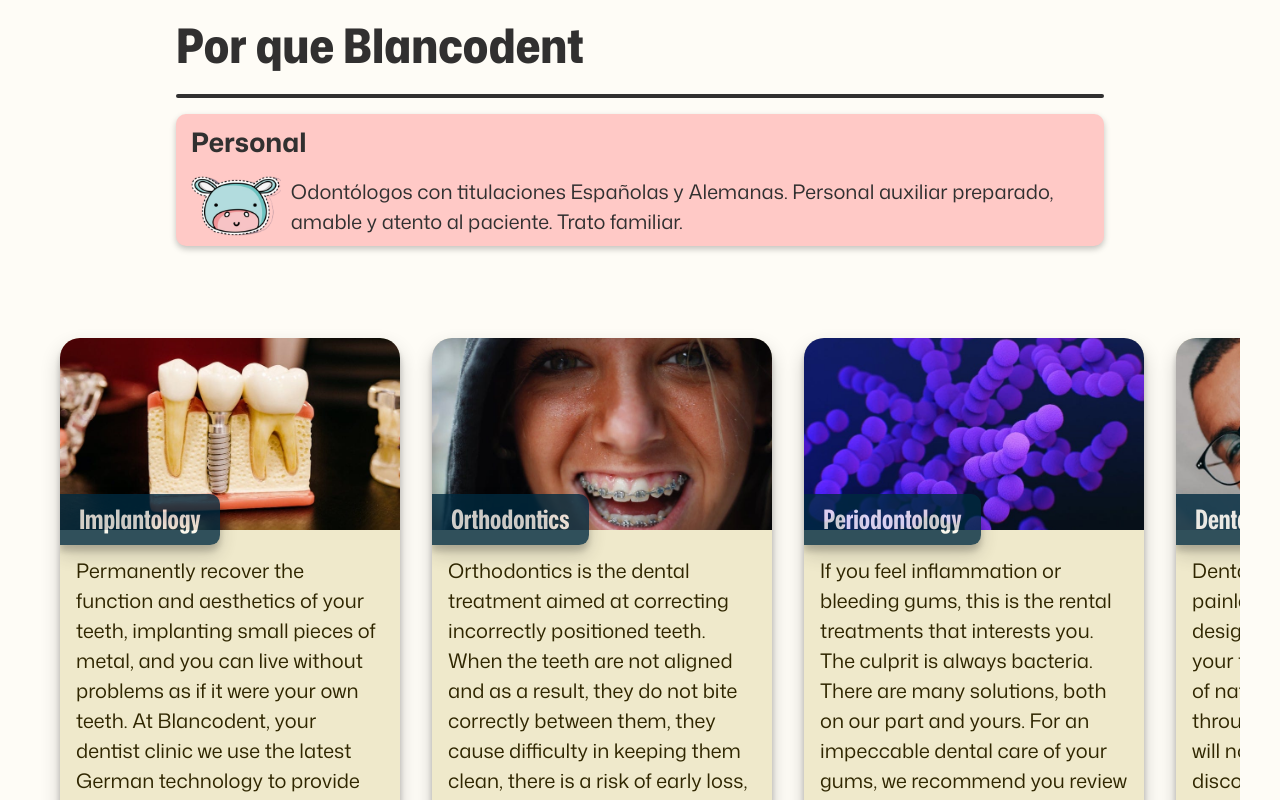
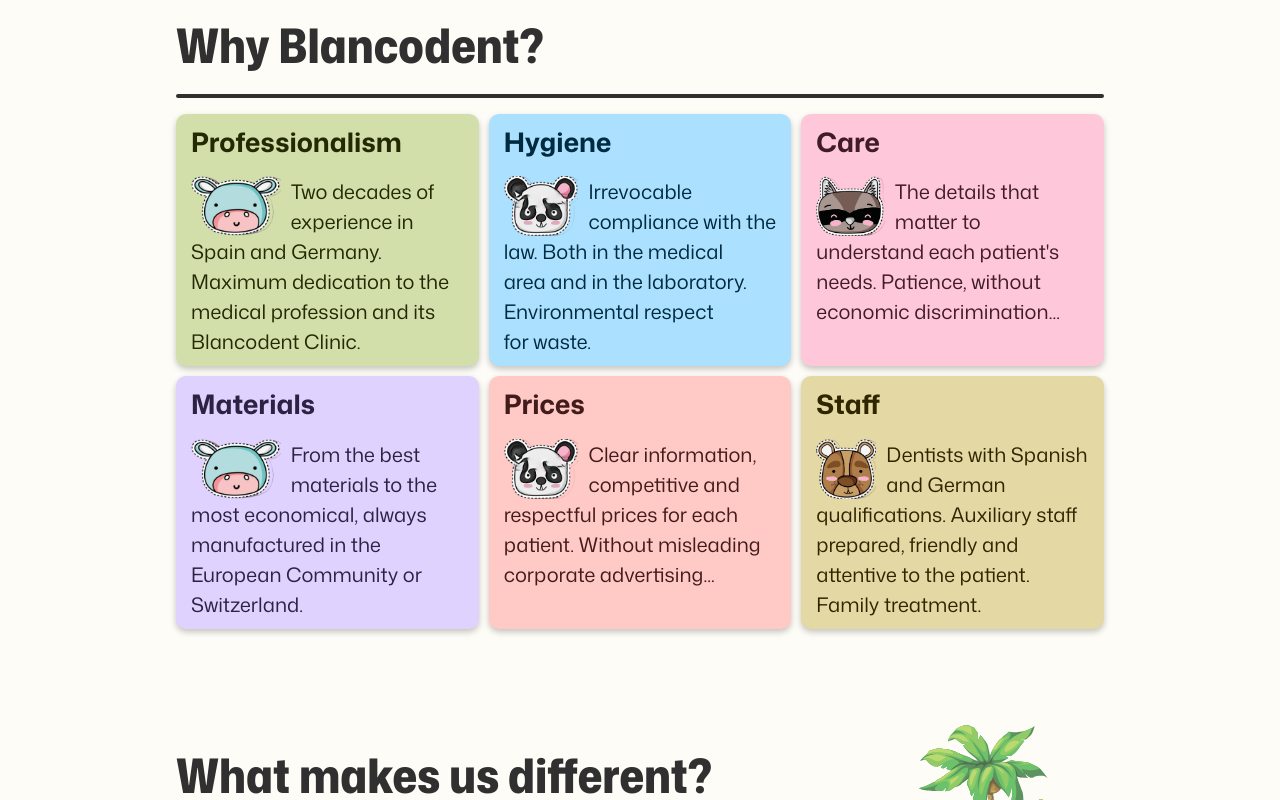
Before and after one commit to drkedrkedjon/blancodent-2025, a Next.js app: page /en in a window 1280 px wide. Shown: the part 2880-3680 px from the top of the page. Built offline with nearby package versions, Linux system fonts and the light colour scheme.

Commit message:
Finished Why Blancodent component and added another ad bloque segment

```diff
--- a/messages/en.json
+++ b/messages/en.json
@@ -318,6 +318,33 @@
       "title": "Bite Splint Offer",
       "p1": "50% discount on semi-rigid bite splint + check-up + free X-ray.",
       "p2": "Have you been wanting a healthier smile for a while?"
+    },
+    "whyBlancodent": {
+      "title": "Why Blancodent?",
+      "card1": {
+        "title": "Professionalism",
+        "content": "Two decades of experience in Spain and Germany. Maximum dedication to the medical profession and its Blancodent Clinic."
+      },
+      "card2": {
+        "title": "Hygiene",
+        "content": "Irrevocable compliance with the law. Both in the medical area and in the laboratory. Environmental respect for waste."
+      },
+      "card3": {
+        "title": "Care",
+        "content": "The details that matter to understand each patient's needs. Patience, without economic discrimination..."
+      },
+      "card4": {
+        "title": "Materials",
+        "content": "From the best materials to the most economical, always manufactured in the European Community or Switzerland."
+      },
+      "card5": {
+        "title": "Prices",
+        "content": "Clear information, competitive and respectful prices for each patient. Without misleading corporate advertising..."
+      },
+      "card6": {
+        "title": "Staff",
+        "content": "Dentists with Spanish and German qualifications. Auxiliary staff prepared, friendly and attentive to the patient. Family treatment."
+      }
     }
   },
   "NotFoundPage": {
--- a/messages/es.json
+++ b/messages/es.json
@@ -316,6 +316,33 @@
       "title": "Oferta ferula de descarga",
       "p1": "50% de descuento en férula de descarga semirrígida + revisión + radiografía gratuita.",
       "p2": "¿Llevas tiempo queriendo tener una sonrisa más sana?"
+    },
+    "whyBlancodent": {
+      "title": "¿Por qué Blancodent?",
+      "card1": {
+        "title": "Profesionalidad",
+        "content": "Dos décadas de experiencias en España y Alemania. Dedicación máxima a la profesión médica y su Clínica Blancodent."
+      },
+      "card2": {
+        "title": "Higiene",
+        "content": "Cumplimiento irrevocable de la ley. Tanto en la zona médica como en el laboratorio. Respeto medioambiental de residuos."
+      },
+      "card3": {
+        "title": "Atención",
+        "content": "Los detalles que importan para entender las necesidades de cada paciente. Paciencia, sin discriminación económica..."
+      },
+      "card4": {
+        "title": "Materiales",
+        "content": "Desde los mejores materiales hasta los más económicos, siempre fabricados en la Comunidad Europea o Suiza."
+      },
+      "card5": {
+        "title": "Precios",
+        "content": "Información clara, precios competitivos y respetuosos con cada paciente. Sin engañosa publicidad corporativa..."
+      },
+      "card6": {
+        "title": "Personal",
+        "content": "Odontólogos con titulaciones Españolas y Alemanas. Personal auxiliar preparado, amable y atento al paciente. Trato familiar."
+      }
     }
   },
   "NotFoundPage": {
--- a/src/app/[locale]/page.tsx
+++ b/src/app/[locale]/page.tsx
@@ -66,14 +66,25 @@
         <p>{t("offers.p1")}</p>
         <p>{t("offers.p2")}</p>
       </Offers>
-      <WhyBlancodent title="Por que Blancodent">
-        <WhyBlancodentCard
-          title="Personal"
-          img={cardImages[0]}
-          alt=""
-          content="Odontólogos con titulaciones Españolas y Alemanas. Personal auxiliar preparado, amable y atento al paciente. Trato familiar."
-        />
+      <WhyBlancodent title={t("whyBlancodent.title")}>
+        {cardImages.map((img, index) => (
+          <WhyBlancodentCard
+            key={index}
+            img={img}
+            title={t(`whyBlancodent.card${index + 1}.title`)}
+            alt=""
+            content={t(`whyBlancodent.card${index + 1}.content`)}
+            color={`color-${index + 1}`}
+          />
+        ))}
       </WhyBlancodent>
+      <AdBloque
+        title={t("adBloques.second.title")}
+        content={t("adBloques.second.content")}
+        image={firstAdBloqueImage}
+        imageAlt={t("adBloques.second.imageAlt")}
+        direction="left"
+      />
       <Slider>
         {sliderServices.map((card, index) => (
           <SliderCard
--- a/src/components/HomePage/WhyBlancodent/WhyBlancodentCard/WhyBlancodentCard.tsx
+++ b/src/components/HomePage/WhyBlancodent/WhyBlancodentCard/WhyBlancodentCard.tsx
@@ -6,6 +6,7 @@
   img: StaticImageData | string;
   alt: string;
   content: string;
+  color: string;
 }
 
 export default function WhyBlancodentCard({
@@ -13,9 +14,10 @@
   img,
   alt,
   content,
+  color,
 }: CardProps) {
   return (
-    <div className={styles.container}>
+    <div className={`${styles.container} ${styles[color]}`}>
       <h3 className={styles.h3}>{title}</h3>
       <Image
         className={styles.img}
--- a/src/components/HomePage/WhyBlancodent/WhyBlancodentCard/card.module.css
+++ b/src/components/HomePage/WhyBlancodent/WhyBlancodentCard/card.module.css
@@ -1,5 +1,5 @@
 .container {
-  background-color: var(--sexta-80);
+  /* background-color: var(--sexta-80); */
   padding: 10px 15px;
   border-radius: 10px;
   box-shadow: var(--shadow-300);
@@ -16,3 +16,33 @@
   float: left;
   margin-right: 10px;
 }
+
+.color-1 {
+  background-color: var(--primera-80);
+  color: var(--primera-10);
+}
+
+.color-2 {
+  background-color: var(--segunda-80);
+  color: var(--segunda-10);
+}
+
+.color-3 {
+  background-color: var(--tercera-80);
+  color: var(--tercera-10);
+}
+
+.color-4 {
+  background-color: var(--cuarta-80);
+  color: var(--cuarta-10);
+}
+
+.color-5 {
+  background-color: var(--sexta-80);
+  color: var(--sexta-10);
+}
+
+.color-6 {
+  background-color: var(--quinta-80);
+  color: var(--quinta-10);
+}
```
